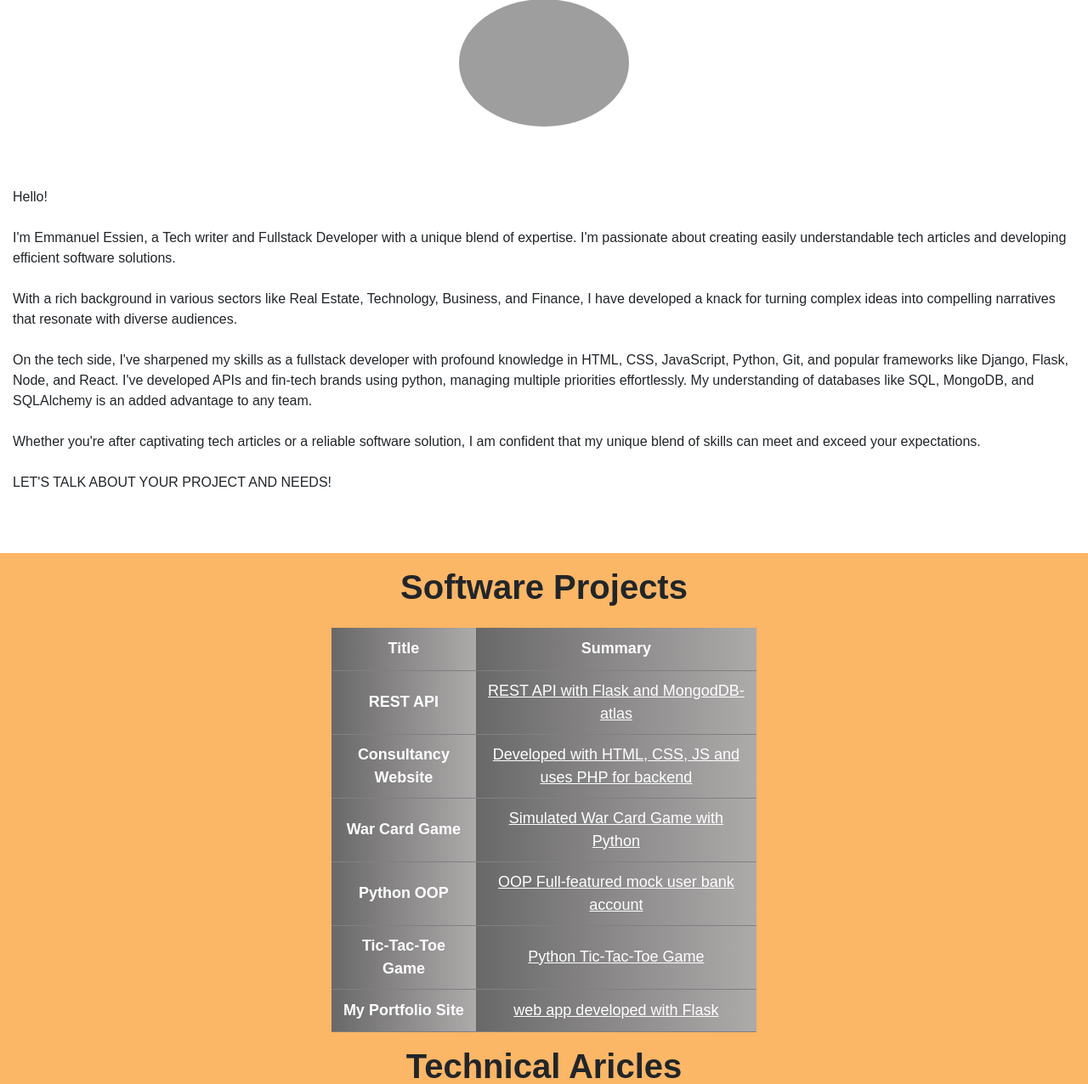
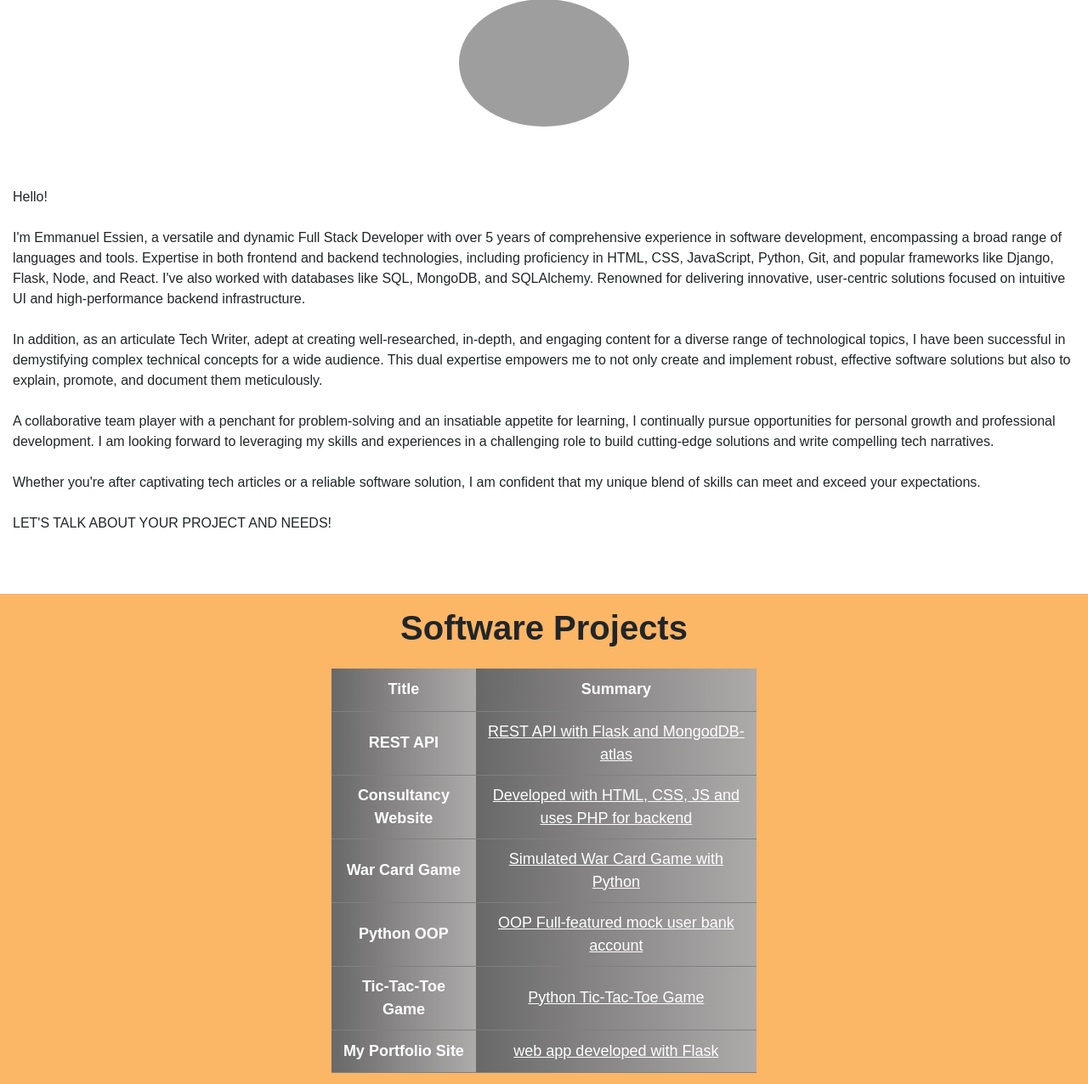
Before and after one commit to classAnon/portfolio3, a Flask app: page / in a window 1280 px wide. Shown: the part 897-2173 px from the top of the page at 85% size. Run offline with Flask 2, Linux system fonts and the light colour scheme; some libraries are stand-ins or nearby versions; some web fonts are replaced; grey boxes are pictures that could not be loaded.

Commit message:
adjusted bio

```diff
--- a/templates/home.html
+++ b/templates/home.html
@@ -73,19 +73,17 @@
                 <blockquote>
                 Hello!
                 <br><br>
-                I'm Emmanuel Essien, a Tech writer and Fullstack Developer with a unique blend of expertise. I'm passionate about creating easily understandable tech articles and developing efficient software solutions.
+                I'm Emmanuel Essien, a versatile and dynamic Full Stack Developer with over 5 years of comprehensive experience in software development, encompassing a broad range of languages and tools. Expertise in both frontend and backend technologies, including proficiency in HTML, CSS, JavaScript, Python, Git, and popular frameworks like Django, Flask, Node, and React. I've also worked with databases like SQL, MongoDB, and SQLAlchemy. Renowned for delivering innovative, user-centric solutions focused on intuitive UI and high-performance backend infrastructure.
                 <br><br>
-                With a rich background in various sectors like Real Estate, Technology, Business, and Finance, I have developed a knack for turning complex ideas into compelling narratives that resonate with diverse audiences.
+                In addition, as an articulate Tech Writer, adept at creating well-researched, in-depth, and engaging content for a diverse range of technological topics, I have been successful in demystifying complex technical concepts for a wide audience. This dual expertise empowers me to not only create and implement robust, effective software solutions but also to explain, promote, and document them meticulously.
                 <br><br>
-                On the tech side, I've sharpened my skills as a fullstack developer with profound knowledge in HTML, CSS, JavaScript, Python, Git, and popular frameworks like Django, Flask, Node, and React. I've developed APIs and fin-tech brands using python, managing multiple priorities effortlessly. My understanding of databases like SQL, MongoDB, and SQLAlchemy is an added advantage to any team.
+                A collaborative team player with a penchant for problem-solving and an insatiable appetite for learning, I continually pursue opportunities for personal growth and professional development. I am looking forward to leveraging my skills and experiences in a challenging role to build cutting-edge solutions and write compelling tech narratives.
                 <br><br>
                 Whether you're after captivating tech articles or a reliable software solution, I am confident that my unique blend of skills can meet and exceed your expectations.
                 <br><br>
                 LET'S TALK ABOUT YOUR PROJECT AND NEEDS!
                 </blockquote>
                 </p>
-
-
 
             </div>
         </div>
```
